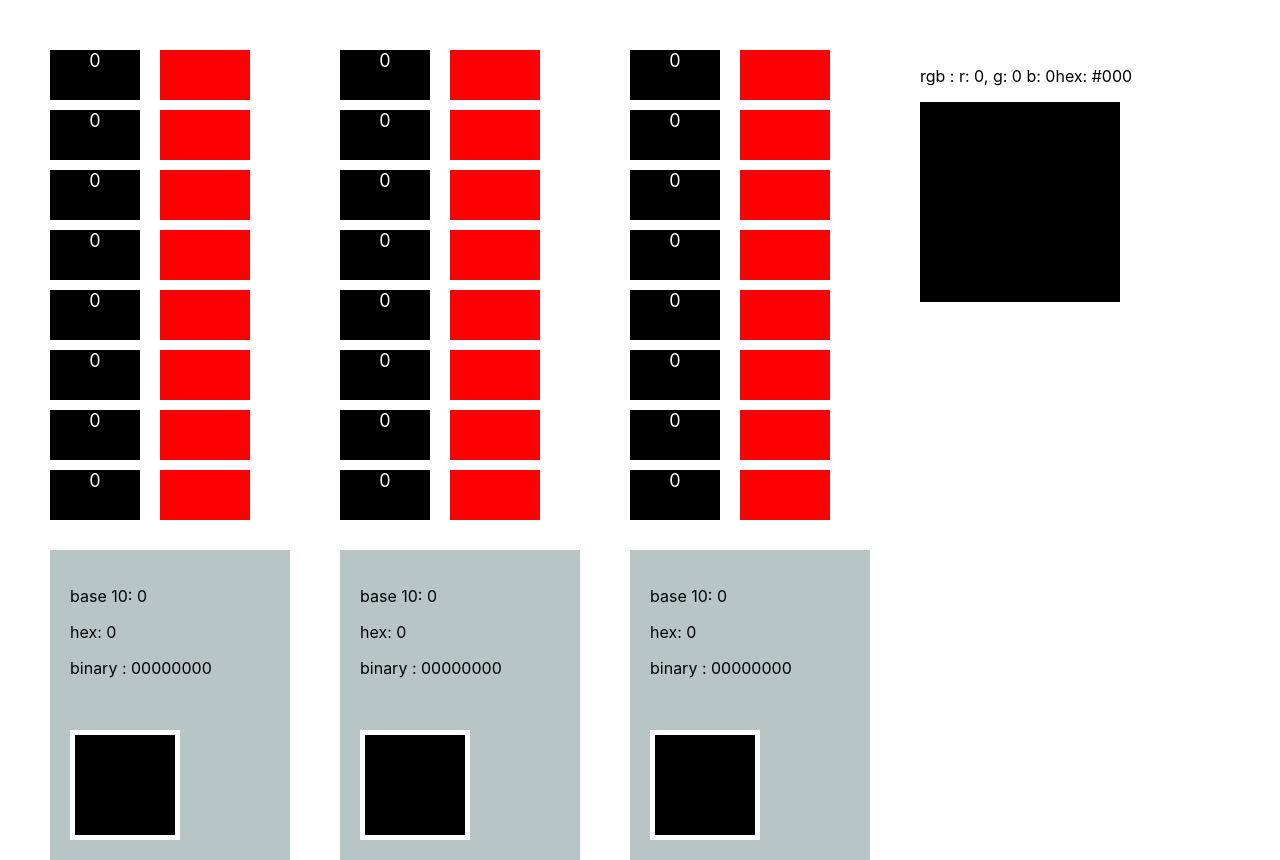
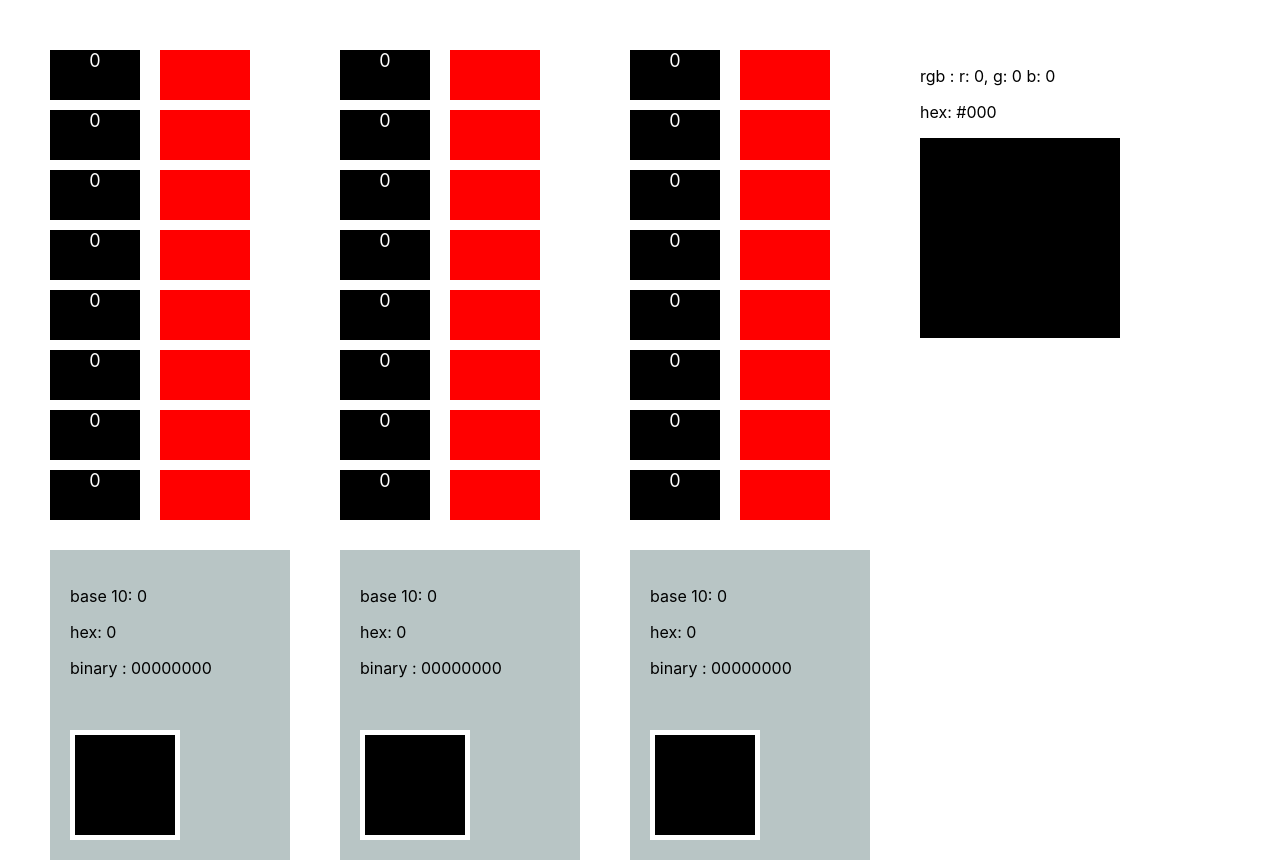
Before and after one commit to socalledsound/abacus, a React (Create React App) app: page / in a window 1280 px wide. Built offline with nearby package versions, Linux system fonts and the light colour scheme.

Commit message:
add extra p tag

```diff
--- a/src/App.js
+++ b/src/App.js
@@ -22,8 +22,12 @@ const App = () => {
         <div >
           <p>
             rgb : r: {red}, g: {green} b: {blue}
-            hex: {`#${(red).toString(16)}${(green).toString(16)}${(blue).toString(16)}`}
           </p>
+          <p>
+          hex: {`#${(red).toString(16)}${(green).toString(16)}${(blue).toString(16)}`}
+          </p>
+
+
           <div style={{width: '200px', height: '200px', backgroundColor: `rgb(${red},${green},${blue})`}}/>
 
 
```
